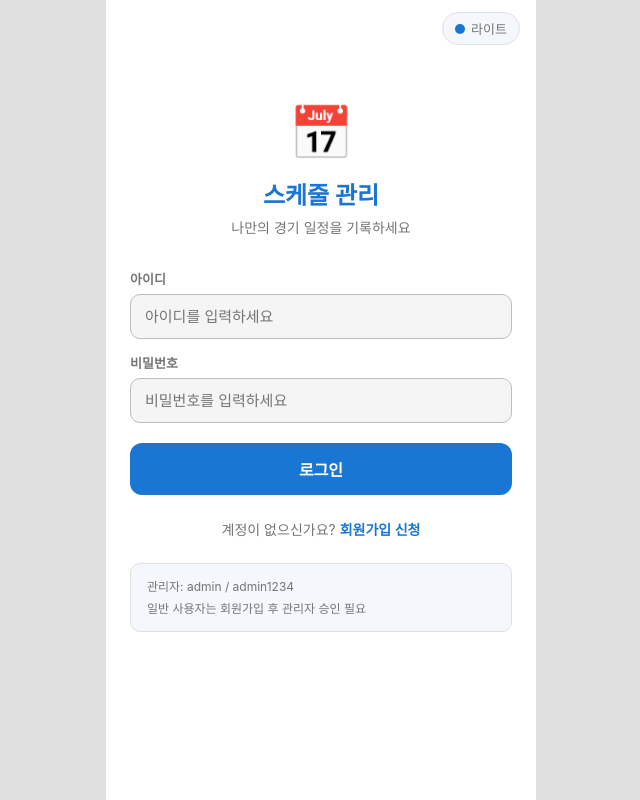
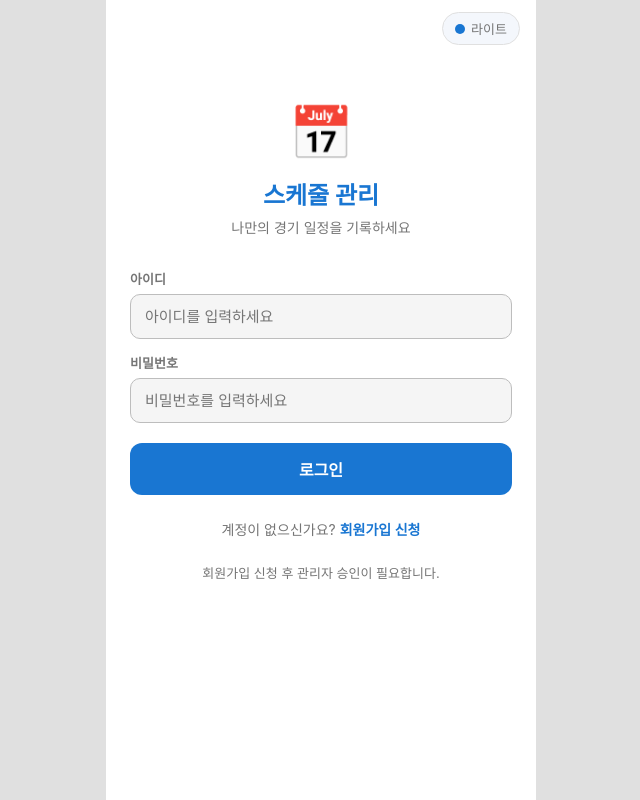
Before and after one commit to kim11125/scheduler, a Vue app in the folder frontend/: page /login in a window 1280 px wide. Shown: the whole page, without its empty margins (319-959 px from the left). Built offline with nearby package versions, Linux system fonts and the light colour scheme.

Commit message:
security: remove admin credentials from login page and README

```diff
--- a/frontend/src/views/LoginView.vue
+++ b/frontend/src/views/LoginView.vue
@@ -47,11 +47,7 @@
         <RouterLink to="/register">회원가입 신청</RouterLink>
       </p>
 
-      <!-- Dev hint -->
-      <div class="dev-hint">
-        <p>관리자: admin / admin1234</p>
-        <p>일반 사용자는 회원가입 후 관리자 승인 필요</p>
-      </div>
+      <p class="register-hint">회원가입 신청 후 관리자 승인이 필요합니다.</p>
     </div>
   </div>
 </template>
@@ -182,13 +178,9 @@ async function handleLogin() {
   font-weight: 600;
   text-decoration: none;
 }
-.dev-hint {
-  background: var(--color-surface);
-  border-radius: 10px;
-  padding: 12px 16px;
-  font-size: 12px;
+.register-hint {
+  text-align: center;
+  font-size: 13px;
   color: var(--color-text-secondary);
-  line-height: 1.8;
-  border: 1px solid var(--color-separator);
 }
 </style>
```
Also changed, not shown: 1 other file (tests, documents, lock files or other folders).
